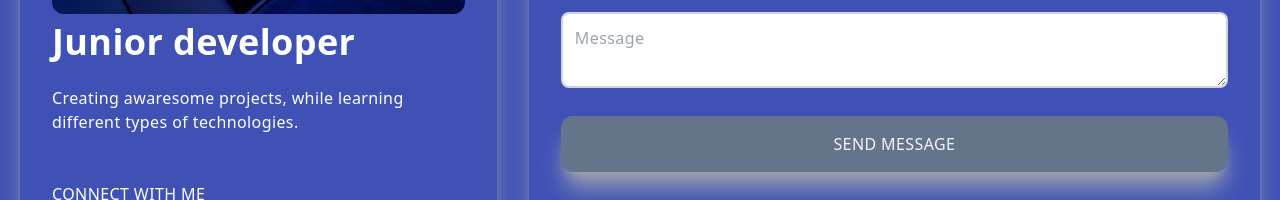
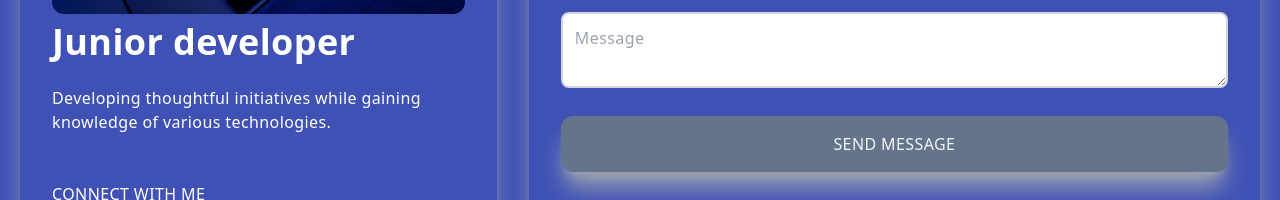
Before and after one commit to Thabiso-Timzo/Thabiso-Hlatshwayo, a Next.js app: page /contact in a window 1280 px wide. Shown: the part 588-788 px from the top of the page. Built offline with nearby package versions, Linux system fonts and the light colour scheme.

Commit message:
Updated contact page

```diff
--- a/pages/contact.js
+++ b/pages/contact.js
@@ -1,7 +1,7 @@
 import Head from 'next/head'
 import Image from 'next/image'
 import Link from 'next/link'
-import React from 'react'
+import React, { useState } from 'react'
 import { toast } from 'react-toastify'
 import {
     AiFillLinkedin,
@@ -29,7 +29,7 @@ const initState = {
 }
 
 const Contact = () => {
-    const [state, setState] = React.useState(initState)
+    const [state, setState] = useState(initState)
 
     const { values, isLoading } = state
 
@@ -88,7 +88,9 @@ const Contact = () => {
                         </div>
                         <div className="">
                             <h2 className={'py-2'}>Junior developer</h2>
-                            <p className={'py-4'}>Creating awaresome projects, while learning different types of technologies.</p>
+                            <p className={'py-4'}>
+                                Developing thoughtful initiatives while gaining knowledge of various technologies.
+                            </p>
                         </div>
                         <div>
                             <p className={'uppercase pt-8'}>Connect with me</p>
```
